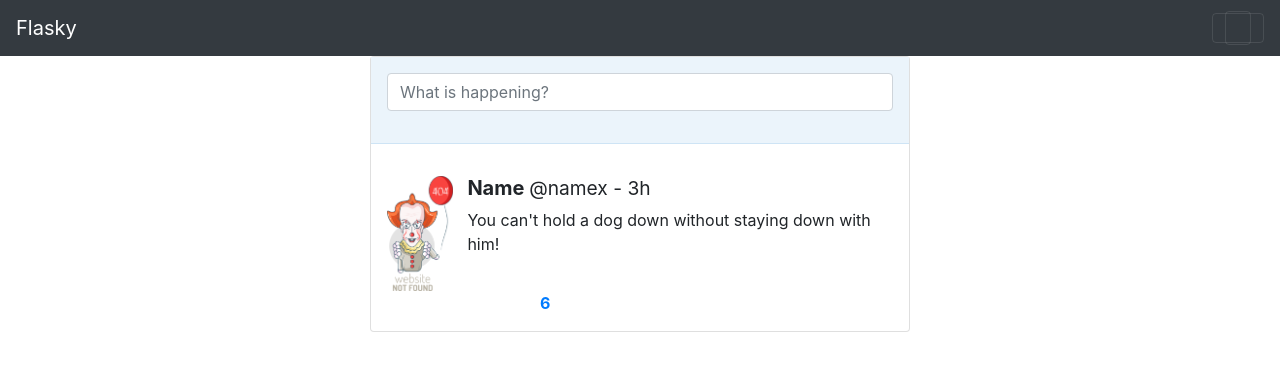
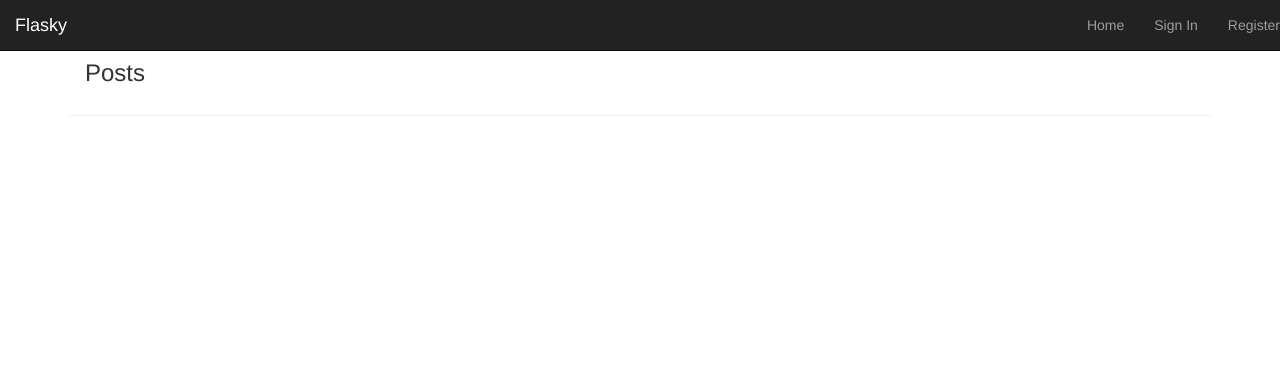
Before and after one commit to aitumik/flaskscribble, a Flask app: page / in a window 1280 px wide. Shown: the top 371 px of the page. Run offline with Flask 2, Linux system fonts and the light colour scheme; some libraries are stand-ins or nearby versions.

Commit message:
recaping the things i did and what i did wrong and possibly try to fix them coz am better now

```diff
--- a/app/email.py
+++ b/app/email.py
@@ -6,7 +6,8 @@
 
 def send_async_mail(app,msg):
     with app.app_context():
-        mail.send(msg)
+        # mail.send(msg)
+        print(msg)
 
 
 def send_email(to,subject,template,**kwargs):
--- a/app/models.py
+++ b/app/models.py
@@ -103,7 +103,7 @@
     def __init__(self, **kwargs):
         super(User, self).__init__(**kwargs)
         if self.role is None:
-            if self.email == current_app.config['BLOGGING_ADMIN']:
+            if self.email == current_app.config['BLOGGING_ADMIN']: #here it will be true if i user nathatnpykimutai@gmail.com
                 self.role = Role.query.filter_by(permissions=0xff).first()
             if self.role is None:
                 self.role = Role.query.filter_by(default=True).first()
--- a/app/templates/base.html
+++ b/app/templates/base.html
@@ -1,4 +1,4 @@
-<!-- {% extends "bootstrap/base.html" %} -->
+{% extends "bootstrap/base.html" %}
 
 {% block head %}
 {{ super() }}
@@ -8,9 +8,9 @@
 <script defer src="https://use.fontawesome.com/releases/v5.3.1/js/all.js"></script>
 <!-- <link rel="stylesheet" href="{{url_for('static',filename='css/style.css')}}"> -->
 <!-- <link href="//maxcdn.bootstrapcdn.com/bootstrap/4.0.0/css/bootstrap.min.css" rel="stylesheet" id="bootstrap-css"> -->
-
+<!--
 <link rel="stylesheet" href="{{url_for('static',filename='css/bootstrap.css')}}">
-<link rel="stylesheet" href="{{url_for('static',filename='css/style.css')}}">
+<link rel="stylesheet" href="{{url_for('static',filename='css/style.css')}}"> -->
 {% endblock %}
 {% block title %}
 Flasky
@@ -21,8 +21,6 @@
 
 <nav class="navbar navbar-dark bg-dark navbar-inverse navbar-fixed-top" role="navigation">
   <a href="/" class="navbar-brand">Flasky</a>
-  <button class="navbar-toggler">
-    <span class="navbar-toggler"></span>
   </button>
         <div class="navbar-collapse collapse">
             <ul class="nav navbar-nav navbar-right">
--- a/app/templates/index.html
+++ b/app/templates/index.html
@@ -1,52 +1,12 @@
 {% extends "base.html" %}
 {% import 'bootstrap/wtf.html' as wtf %}
-{% block title %} Flasky -Page Not Found {% endblock %}
+{% block title %} Flasky - Home Page {% endblock %}
 
 {% block page_content %}
 <div class="page-header">
-    <div class="row">
-        <div class="col-md-3">
-            <!-- <h1>Firs Row</h1> -->
-        </div>
-        <div id="main" class="col-md-6">
-            <div id="main-card" class="card">
-                <form action="" id="new-message">
-                    <div class="form-group">
-                        <input type="text" class="form-control" placeholder="What is happening?">
-                        <span class="input-group-addon">
-                            <span class="glyphicon glyphicon-camera" aria- hidden="true"></span>
-                        </span>
-                    </div>
-                </form>
-                <ul id="feed" class="list-unstyled">
-                    <li>
-                        <img src="{{url_for('static',filename='img/404.png')}}" class="feed-avatar img-circle">
-                        <div class="feed-post">
-                            <h5>Name <small>@namex - 3h</small></h5>
-                            <p> You can't hold a dog down without staying down with
-                                him!</p>
-                        </div>
-                        <div class="action-list">
-                            <a href="#">
-                                <span class="glyphicon glyphicon-share-alt" aria- hidden="true"></span>
-                            </a>
-                            <a href="#">
-                                <span class="glyphicon glyphicon-refresh " aria- hidden="true"></span>
-                                <span class="retweet-count">6</span>
-                            </a>
-                            <a href="#">
-                                <span class="glyphicon glyphicon-star" aria- hidden="true"></span>
-                            </a>
-                        </div>
-                    </li>
-                </ul>
-            </div>
-        </div>
-        <div class="col-md-3">
-            <!-- <h1>Last row</h1> -->
-        </div>
+    <div class="container">
+        <h3>Posts</h3>
     </div>
-</div>
 <div>
     {% if current_user.can(Permission.WRITE_ARTICLES) %}
     {{ wtf.quick_form(form) }}
--- a/app/templates/user.html
+++ b/app/templates/user.html
@@ -39,7 +39,7 @@
         {% endif %}
       </div>
       <h3>Posts by {{user.username}}</h3>
-      {% inlcude '_posts.html' %}
+      {% include '_posts.html' %}
   </div>
 </div>
 
```
